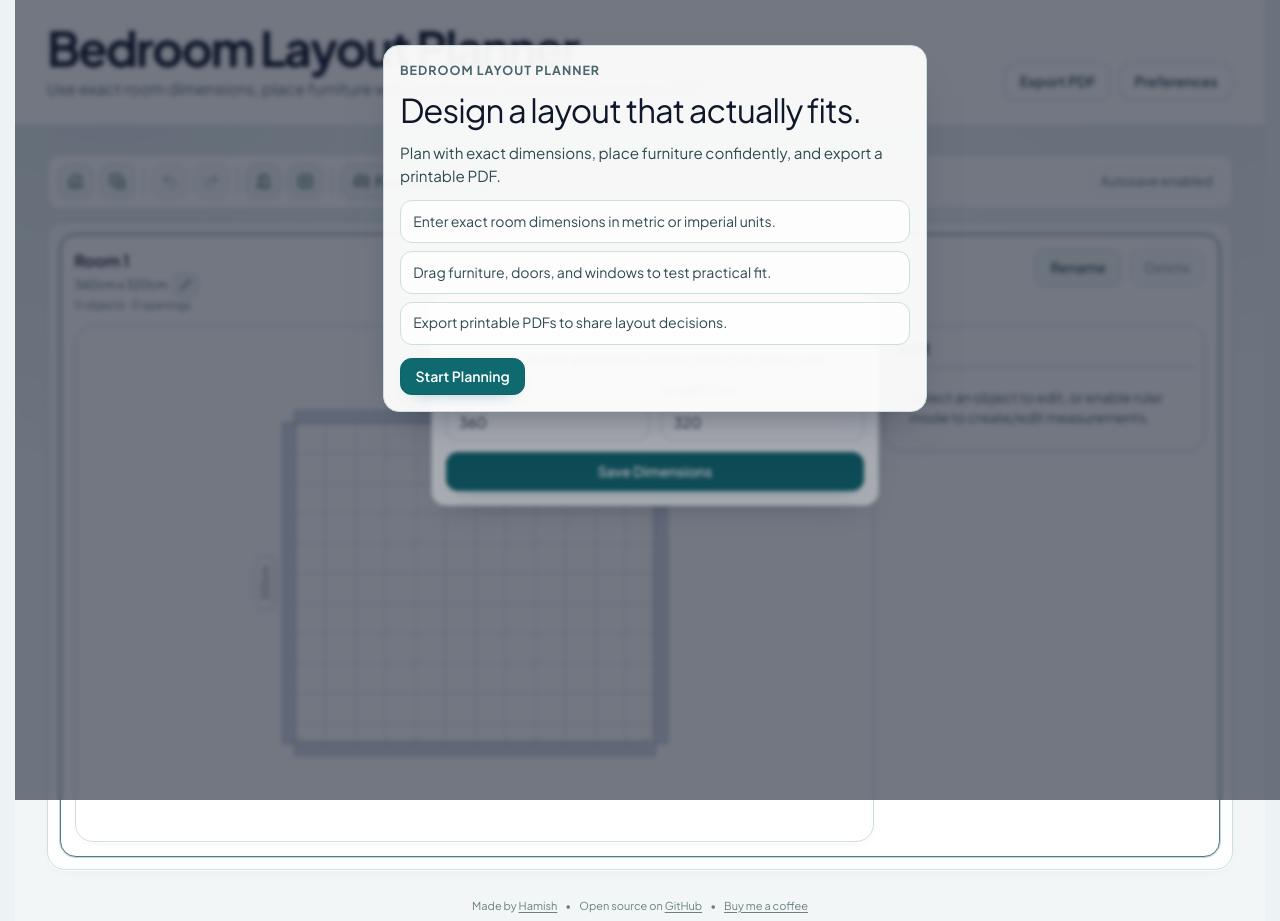
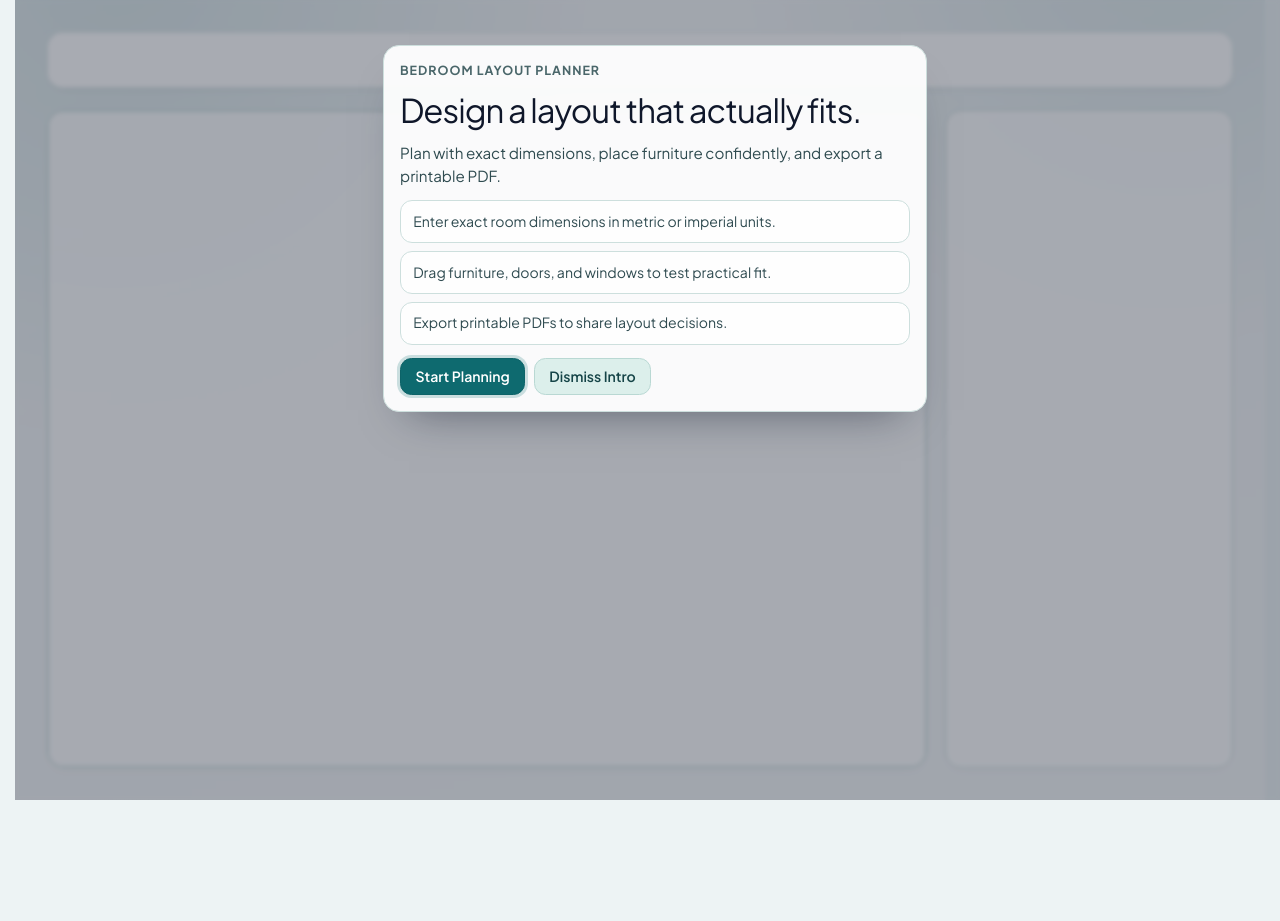
Before and after one commit to Slaymish/BedroomLayoutDesigner, a React (Vite) app: page / in a window 1280 px wide. After the commit the page ends 800 px from the top, so only its background shows below. Built offline with nearby package versions, Linux system fonts and the light colour scheme.

Commit message:
feat: refactor landing experience with lazy-loading planner and enhanced overlay functionality

```diff
--- a/src/App.tsx
+++ b/src/App.tsx
@@ -1,5 +1,4 @@
 import { useCallback, useEffect, useMemo, useRef, useState, type ChangeEvent, type FormEvent, type SetStateAction } from 'react';
-import './App.css';
 import EditObjectPanel from './components/EditObjectPanel';
 import PreferencesPanel from './components/PreferencesPanel';
 import RoomCanvas from './components/RoomCanvas';
@@ -228,16 +227,52 @@ const copyTextToClipboard = async (value: string): Promise<void> => {
   }
 };
 
+interface WorkspaceBootstrapResult {
+  workspace: WorkspaceState;
+  storageErrorMessage: string | null;
+}
+
+const STORAGE_UNAVAILABLE_MESSAGE = 'Local browser storage is unavailable. Export your workspace file to avoid data loss.';
+const AUTOSAVE_FAILED_MESSAGE = 'Autosave failed. Export your workspace file to avoid data loss.';
+
+const bootstrapWorkspace = (): WorkspaceBootstrapResult => {
+  if (typeof window === 'undefined') {
+    return {
+      workspace: createDefaultWorkspaceState(),
+      storageErrorMessage: null,
+    };
+  }
+
+  try {
+    const stored = window.localStorage.getItem(STORAGE_KEY);
+    const parsed = parseStoredWorkspaceState(stored);
+    return {
+      workspace: parsed ?? createDefaultWorkspaceState(),
+      storageErrorMessage: null,
+    };
+  } catch {
+    return {
+      workspace: createDefaultWorkspaceState(),
+      storageErrorMessage: STORAGE_UNAVAILABLE_MESSAGE,
+    };
+  }
+};
 
 function App() {
-  const [workspace, setWorkspace] = useState<WorkspaceState>(() => createDefaultWorkspaceState());
-  const [isHydrated, setIsHydrated] = useState(false);
+  const bootstrapResultRef = useRef<WorkspaceBootstrapResult | null>(null);
+  if (bootstrapResultRef.current === null) {
+    bootstrapResultRef.current = bootstrapWorkspace();
+  }
+
+  const [workspace, setWorkspace] = useState<WorkspaceState>(() => bootstrapResultRef.current?.workspace ?? createDefaultWorkspaceState());
   const [preferencesPanelOpen, setPreferencesPanelOpen] = useState(false);
   const [historyPast, setHistoryPast] = useState<WorkspaceSnapshot[]>([]);
   const [historyFuture, setHistoryFuture] = useState<WorkspaceSnapshot[]>([]);
   const [isExportingPdf, setIsExportingPdf] = useState(false);
   const [errorMessage, setErrorMessage] = useState<string | null>(null);
-  const [storageErrorMessage, setStorageErrorMessage] = useState<string | null>(null);
+  const [storageErrorMessage, setStorageErrorMessage] = useState<string | null>(
+    () => bootstrapResultRef.current?.storageErrorMessage ?? null
+  );
   const [infoMessage, setInfoMessage] = useState<string | null>(null);
   const [lastAutosaveAt, setLastAutosaveAt] = useState<number | null>(null);
   const [isAutosavePending, setIsAutosavePending] = useState(false);
@@ -472,23 +507,7 @@ function App() {
   }, [restoreSnapshot]);
 
   useEffect(() => {
-    try {
-      try {
-        const stored = window.localStorage.getItem(STORAGE_KEY);
-        const parsed = parseStoredWorkspaceState(stored);
-        if (parsed) {
-          setWorkspace(parsed);
-        }
-      } catch {
-        setStorageErrorMessage('Local browser storage is unavailable. Export your workspace file to avoid data loss.');
-      }
-    } finally {
-      setIsHydrated(true);
-    }
-  }, []);
-
-  useEffect(() => {
-    if (!isHydrated || shareHashHandledRef.current || typeof window === 'undefined') return;
+    if (shareHashHandledRef.current || typeof window === 'undefined') return;
     shareHashHandledRef.current = true;
 
     const rawHash = window.location.hash;
@@ -512,7 +531,7 @@ function App() {
       const nextUrl = `${window.location.pathname}${window.location.search}${nextHash ? `#${nextHash}` : ''}`;
       window.history.replaceState(null, '', nextUrl);
     }
-  }, [isHydrated]);
+  }, []);
 
   const persistWorkspace = useCallback((state: WorkspaceState): boolean => {
     try {
@@ -528,7 +547,7 @@ function App() {
       setStorageErrorMessage(null);
       return true;
     } catch {
-      setStorageErrorMessage('Autosave failed. Export your workspace file to avoid data loss.');
+      setStorageErrorMessage(AUTOSAVE_FAILED_MESSAGE);
       return false;
     }
   }, []);
@@ -544,7 +563,6 @@ function App() {
   }, [persistWorkspace]);
 
   useEffect(() => {
-    if (!isHydrated) return;
     if (!autosaveWritesEnabled) {
       setIsAutosavePending(false);
       if (autosaveTimeoutRef.current !== null) {
@@ -584,10 +602,10 @@ function App() {
         window.clearTimeout(autosaveTimeoutRef.current);
       }
     };
-  }, [autosaveWritesEnabled, isHydrated, workspace, persistWorkspaceAutosave]);
+  }, [autosaveWritesEnabled, workspace, persistWorkspaceAutosave]);
 
   useEffect(() => {
-    if (!isHydrated || !autosaveWritesEnabled) return;
+    if (!autosaveWritesEnabled) return;
     const flushAutosave = () => {
       if (autosaveTimeoutRef.current !== null) {
         window.clearTimeout(autosaveTimeoutRef.current);
@@ -605,7 +623,7 @@ function App() {
     return () => {
       window.removeEventListener('beforeunload', flushAutosave);
     };
-  }, [autosaveWritesEnabled, isHydrated, persistWorkspace]);
+  }, [autosaveWritesEnabled, persistWorkspace]);
 
   useEffect(() => {
     workspaceRef.current = workspace;
@@ -2032,14 +2050,6 @@ function App() {
     workspace.rooms,
   ]);
 
-  if (!isHydrated) {
-    return (
-      <div className="min-h-screen app-shell flex items-center justify-center px-6">
-        <div className="surface-card p-6 theme-text-soft">Loading your workspace...</div>
-      </div>
-    );
-  }
-
   return (
     <div className="min-h-screen app-shell flex flex-col">
       <input
--- a/src/RouteExperience.tsx
+++ b/src/RouteExperience.tsx
@@ -1,10 +1,19 @@
-import { useCallback, useEffect, useState } from 'react';
-import App from './App';
+import { Suspense, lazy, useCallback, useEffect, useState } from 'react';
 import LandingPage, { type LandingCtaPlacement } from './components/LandingPage';
 
 type AppRoute = 'landing' | 'planner';
 type AnalyticsPrimitive = string | number | boolean;
 type AnalyticsParams = Record<string, AnalyticsPrimitive>;
+
+const PlannerApp = lazy(() => import('./App'));
+let preloadPlannerAppPromise: Promise<unknown> | null = null;
+
+const preloadPlannerApp = (): Promise<unknown> => {
+  if (!preloadPlannerAppPromise) {
+    preloadPlannerAppPromise = import('./App');
+  }
+  return preloadPlannerAppPromise;
+};
 
 interface RouteExperienceProps {
   initialRoute: AppRoute;
@@ -21,14 +30,28 @@ const resolveRoute = (pathname: string): AppRoute => {
 
 export default function RouteExperience({ initialRoute, onSetSeoForRoute, onTrackAnalyticsEvent }: RouteExperienceProps) {
   const [route, setRoute] = useState<AppRoute>(initialRoute);
+  const [isOpeningPlanner, setIsOpeningPlanner] = useState(false);
+  const [plannerLoadError, setPlannerLoadError] = useState<string | null>(null);
 
   useEffect(() => {
     onSetSeoForRoute(route);
   }, [route, onSetSeoForRoute]);
 
   useEffect(() => {
+    if (route !== 'landing') return;
+    const timeoutId = window.setTimeout(() => {
+      void preloadPlannerApp();
+    }, 0);
+    return () => {
+      window.clearTimeout(timeoutId);
+    };
+  }, [route]);
+
+  useEffect(() => {
     const handlePopState = () => {
       setRoute(resolveRoute(window.location.pathname));
+      setIsOpeningPlanner(false);
+      setPlannerLoadError(null);
     };
 
     window.addEventListener('popstate', handlePopState);
@@ -37,33 +60,70 @@ export default function RouteExperience({ initialRoute, onSetSeoForRoute, onTrac
     };
   }, []);
 
-  const moveToPlanner = useCallback(() => {
-    if (window.location.pathname !== '/app') {
-      window.history.pushState(window.history.state, '', '/app');
+  const moveToPlanner = useCallback(async () => {
+    if (isOpeningPlanner) return;
+    setPlannerLoadError(null);
+    setIsOpeningPlanner(true);
+
+    try {
+      await preloadPlannerApp();
+      if (window.location.pathname !== '/app') {
+        window.history.pushState(window.history.state, '', '/app');
+      }
+      setRoute('planner');
+    } catch {
+      setPlannerLoadError('Unable to open the planner right now. Please try again.');
+      setIsOpeningPlanner(false);
     }
-    setRoute('planner');
-  }, []);
+  }, [isOpeningPlanner]);
 
   const handleStartPlanning = useCallback((placement: LandingCtaPlacement) => {
     onTrackAnalyticsEvent('landing_start_planning_click', { placement });
-    moveToPlanner();
+    void moveToPlanner();
   }, [moveToPlanner, onTrackAnalyticsEvent]);
 
   const handleDismissOverlay = useCallback(() => {
     onTrackAnalyticsEvent('landing_overlay_dismiss', { placement: 'overlay' });
-    moveToPlanner();
+    void moveToPlanner();
   }, [moveToPlanner, onTrackAnalyticsEvent]);
 
   if (route === 'planner') {
-    return <App />;
+    return (
+      <Suspense
+        fallback={
+          <div className="landing-planner-loading" role="status" aria-live="polite">
+            Opening planner...
+          </div>
+        }
+      >
+        <PlannerApp />
+      </Suspense>
+    );
   }
 
   return (
     <div className="landing-overlay-app-shell">
-      <div className="landing-preview-app" aria-hidden="true">
-        <App />
+      <div className="landing-preview-shell" aria-hidden="true">
+        <div className="landing-preview-shell-gradient" />
+        <div className="landing-preview-shell-content">
+          <div className="landing-preview-shell-header" />
+          <div className="landing-preview-shell-main">
+            <div className="landing-preview-shell-canvas" />
+            <div className="landing-preview-shell-rail" />
+          </div>
+        </div>
       </div>
-      <LandingPage mode="overlay" onStartPlanning={handleStartPlanning} onDismiss={handleDismissOverlay} />
+      <LandingPage
+        mode="overlay"
+        onStartPlanning={handleStartPlanning}
+        onDismiss={handleDismissOverlay}
+        isOpeningPlanner={isOpeningPlanner}
+      />
+      {plannerLoadError && (
+        <p className="landing-overlay-error" role="alert">
+          {plannerLoadError}
+        </p>
+      )}
     </div>
   );
 }
--- a/src/components/LandingPage.css
+++ b/src/components/LandingPage.css
@@ -3,13 +3,98 @@
   position: relative;
 }
 
-.landing-preview-app {
+.landing-preview-shell {
   min-height: 100vh;
+  position: relative;
+  overflow: hidden;
+  pointer-events: none;
+  user-select: none;
+  background:
+    radial-gradient(circle at 8% -5%, color-mix(in srgb, var(--accent-strong) 14%, transparent), transparent 34%),
+    radial-gradient(circle at 92% -10%, color-mix(in srgb, var(--accent-strong) 10%, transparent), transparent 30%),
+    var(--app-shell-bg);
 }
 
-.landing-preview-app[aria-hidden='true'] {
-  pointer-events: none;
-  user-select: none;
+.landing-preview-shell-gradient {
+  position: absolute;
+  inset: 0;
+  background:
+    linear-gradient(160deg, color-mix(in srgb, var(--surface-card) 20%, transparent), transparent 46%),
+    linear-gradient(340deg, color-mix(in srgb, var(--surface-card) 16%, transparent), transparent 52%);
+}
+
+.landing-preview-shell-content {
+  position: relative;
+  z-index: 1;
+  min-height: 100vh;
+  padding: clamp(1rem, 3vw, 2rem);
+  display: grid;
+  grid-template-rows: auto 1fr;
+  gap: clamp(0.75rem, 2vw, 1.35rem);
+}
+
+.landing-preview-shell-header {
+  height: clamp(3.2rem, 7vh, 4.1rem);
+  border-radius: 0.95rem;
+  border: 1px solid var(--app-header-border);
+  background: var(--app-header-bg);
+  box-shadow: var(--shadow-soft);
+}
+
+.landing-preview-shell-main {
+  min-height: 0;
+  display: grid;
+  grid-template-columns: minmax(0, 1fr) clamp(13rem, 23vw, 18rem);
+  gap: clamp(0.75rem, 2vw, 1.15rem);
+}
+
+.landing-preview-shell-canvas,
+.landing-preview-shell-rail {
+  border-radius: 1rem;
+  border: 1px solid var(--border-subtle);
+  background: var(--workspace-card-bg);
+  box-shadow: var(--shadow-card);
+}
+
+.landing-preview-shell-canvas {
+  min-height: clamp(20rem, 68vh, 42rem);
+  box-shadow:
+    var(--shadow-card),
+    inset 0 0 0 1px color-mix(in srgb, var(--border-subtle) 82%, transparent);
+}
+
+.landing-preview-shell-rail {
+  min-height: clamp(20rem, 68vh, 42rem);
+}
+
+.landing-overlay-error {
+  position: fixed;
+  left: 50%;
+  bottom: 1rem;
+  transform: translateX(-50%);
+  z-index: 80;
+  margin: 0;
+  padding: 0.65rem 0.85rem;
+  border-radius: 0.75rem;
+  border: 1px solid rgb(153 27 27 / 0.22);
+  background: rgb(254 242 242 / 0.96);
+  color: rgb(127 29 29);
+  font-size: 0.86rem;
+  box-shadow: 0 12px 22px -20px rgb(127 29 29 / 0.45);
+}
+
+.landing-planner-loading {
+  min-height: 100vh;
+  display: grid;
+  place-items: center;
+  padding: 1.5rem;
+  text-align: center;
+  font-size: 0.98rem;
+  color: var(--text-soft);
+  background:
+    radial-gradient(circle at 10% 10%, rgb(14 106 111 / 0.16), transparent 35%),
+    radial-gradient(circle at 90% 0%, rgb(27 156 164 / 0.14), transparent 30%),
+    var(--app-shell-bg);
 }
 
 .landing-overlay-root {
@@ -94,6 +179,10 @@
 
 .landing-overlay-actions .ui-btn {
   min-height: 2.25rem;
+}
+
+.landing-overlay-actions .ui-btn:disabled {
+  opacity: 0.65;
 }
 
 .landing-shell {
@@ -420,6 +509,14 @@
 }
 
 @media (max-width: 640px) {
+  .landing-preview-shell-main {
+    grid-template-columns: 1fr;
+  }
+
+  .landing-preview-shell-rail {
+    min-height: 10.5rem;
+  }
+
   .landing-overlay-root {
     padding: 0.7rem;
   }
--- a/src/components/LandingPage.tsx
+++ b/src/components/LandingPage.tsx
@@ -1,3 +1,4 @@
+import { useEffect, useRef, type KeyboardEvent as ReactKeyboardEvent } from 'react';
 import './LandingPage.css';
 import {
   LANDING_COMPARISON_ROWS,
@@ -12,12 +13,63 @@ interface LandingPageProps {
   onStartPlanning: (placement: LandingCtaPlacement) => void;
   mode?: 'full' | 'overlay';
   onDismiss?: () => void;
+  isOpeningPlanner?: boolean;
 }
 
 const toSlug = (value: string) => value.toLowerCase().replace(/[^a-z0-9]+/g, '-').replace(/(^-|-$)/g, '');
 const OVERLAY_PREVIEW_BULLETS = LANDING_FEATURE_BULLETS.slice(0, 3);
+const FOCUSABLE_SELECTOR = 'a[href], button:not([disabled]), textarea:not([disabled]), input:not([disabled]), select:not([disabled]), [tabindex]:not([tabindex="-1"])';
 
-export default function LandingPage({ onStartPlanning, mode = 'full', onDismiss }: LandingPageProps) {
+export default function LandingPage({
+  onStartPlanning,
+  mode = 'full',
+  onDismiss,
+  isOpeningPlanner = false,
+}: LandingPageProps) {
+  const overlayPanelRef = useRef<HTMLElement | null>(null);
+  const overlayPrimaryCtaRef = useRef<HTMLButtonElement | null>(null);
+
+  useEffect(() => {
+    if (mode !== 'overlay') return;
+    const previousActiveElement = document.activeElement instanceof HTMLElement ? document.activeElement : null;
+    overlayPrimaryCtaRef.current?.focus();
+    return () => {
+      previousActiveElement?.focus();
+    };
+  }, [mode]);
+
+  const handleOverlayKeyDown = (event: ReactKeyboardEvent<HTMLElement>) => {
+    if (event.key === 'Escape') {
+      event.preventDefault();
+      onDismiss?.();
+      return;
+    }
+
+    if (event.key !== 'Tab') return;
+    const panel = overlayPanelRef.current;
+    if (!panel) return;
+
+    const focusableItems = Array
+      .from(panel.querySelectorAll<HTMLElement>(FOCUSABLE_SELECTOR))
+      .filter((element) => !element.hasAttribute('disabled') && element.getAttribute('aria-hidden') !== 'true');
+
+    if (focusableItems.length === 0) return;
+    const first = focusableItems[0];
+    const last = focusableItems[focusableItems.length - 1];
+    const activeElement = document.activeElement;
+
+    if (event.shiftKey && activeElement === first) {
+      event.preventDefault();
+      last.focus();
+      return;
+    }
+
+    if (!event.shiftKey && activeElement === last) {
+      event.preventDefault();
+      first.focus();
+    }
+  };
+
   if (mode === 'overlay') {
     return (
       <div className="landing-overlay-root" role="dialog" aria-modal="true" aria-label="Planner introduction">
@@ -26,8 +78,14 @@ export default function LandingPage({ onStartPlanning, mode = 'full', onDismiss
           type="button"
           aria-label="Dismiss intro panel"
           onClick={onDismiss}
+          disabled={isOpeningPlanner}
         />
-        <section className="landing-overlay-panel">
+        <section
+          ref={overlayPanelRef}
+          className="landing-overlay-panel"
+          tabIndex={-1}
+          onKeyDown={handleOverlayKeyDown}
+        >
           <p className="landing-overlay-kicker">Bedroom Layout Planner</p>
           <h1 className="landing-overlay-title">Design a layout that actually fits.</h1>
           <p className="landing-overlay-subtitle">
@@ -39,8 +97,20 @@ export default function LandingPage({ onStartPlanning, mode = 'full', onDismiss
             ))}
           </ul>
           <div className="landing-overlay-actions">
-            <button className="ui-btn ui-btn-primary" onClick={() => onStartPlanning('launchpad')}>
-              Start Planning
+            <button
+              ref={overlayPrimaryCtaRef}
+              className="ui-btn ui-btn-primary"
+              onClick={() => onStartPlanning('launchpad')}
+              disabled={isOpeningPlanner}
+            >
+              {isOpeningPlanner ? 'Opening Planner...' : 'Start Planning'}
+            </button>
+            <button
+              className="ui-btn ui-btn-secondary"
+              onClick={onDismiss}
+              disabled={isOpeningPlanner}
+            >
+              Dismiss Intro
             </button>
           </div>
         </section>
```
Also changed, not shown: src/main.tsx (+37 -0 lines), 2 other files (tests, documents, lock files or other folders).
